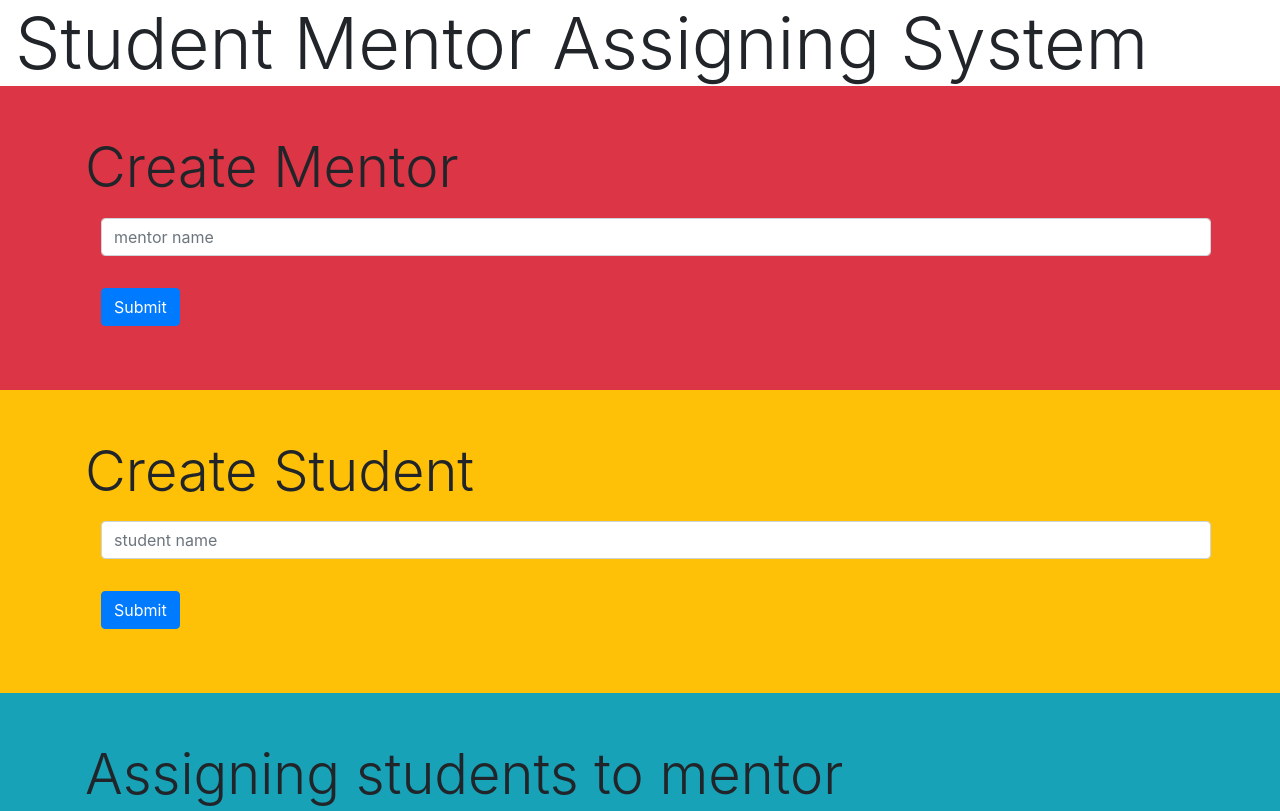
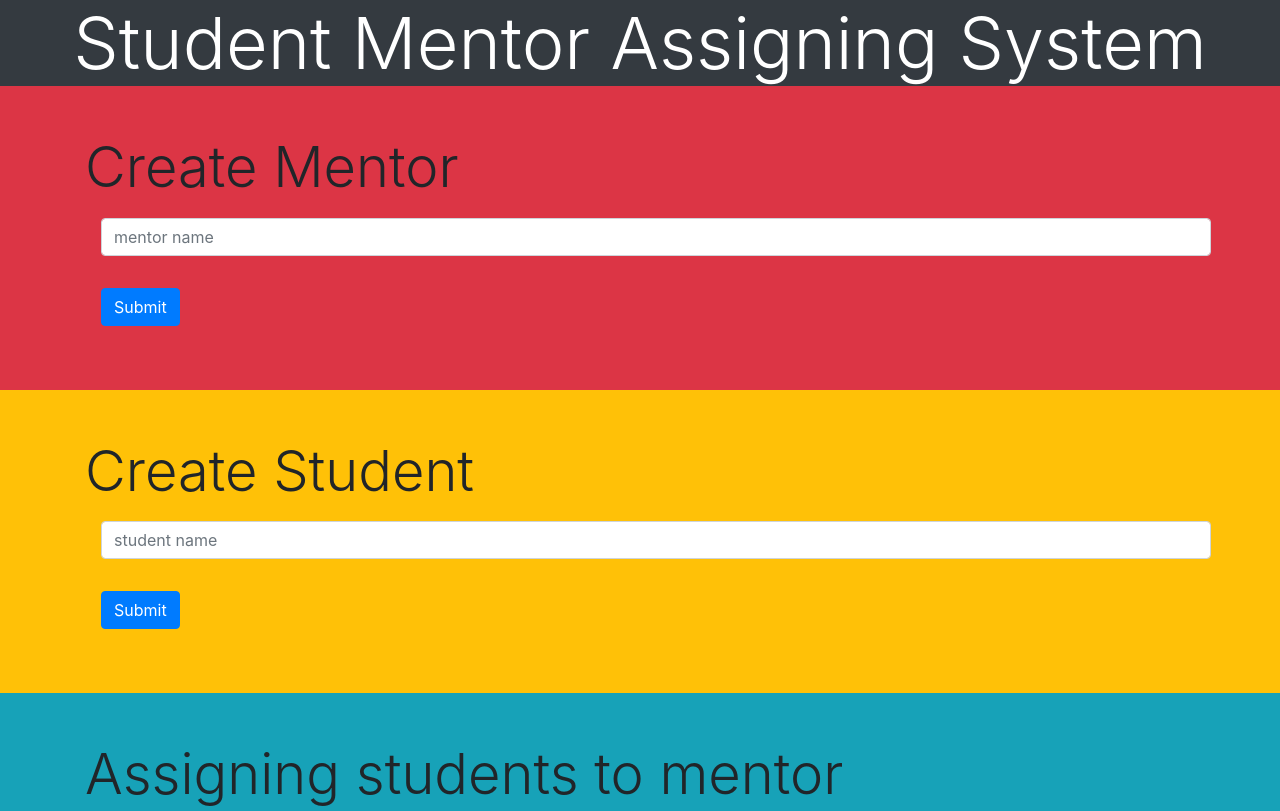
Before and after one commit to vikas-OP/student_mentor_frontend, a plain HTML site: page index.html in a window 1280 px wide. Shown: the top 811 px of the page. Drawn offline with nearby package versions, Linux system fonts and the light colour scheme; no server answers.

Commit message:
header UI

```diff
--- a/index.html
+++ b/index.html
@@ -13,7 +13,7 @@
     />
   </head>
   <body>
-    <header class="container-fluid display-3">
+    <header class="container-fluid display-3 text-center bg-dark text-white">
       Student Mentor Assigning System
     </header>
 
```
